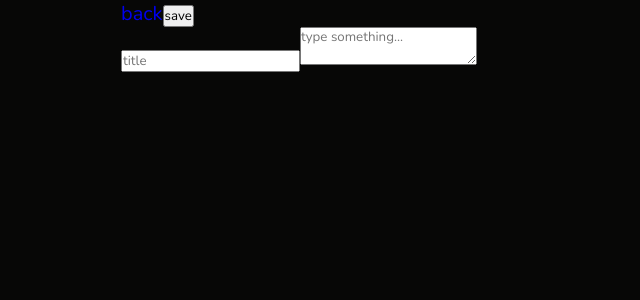
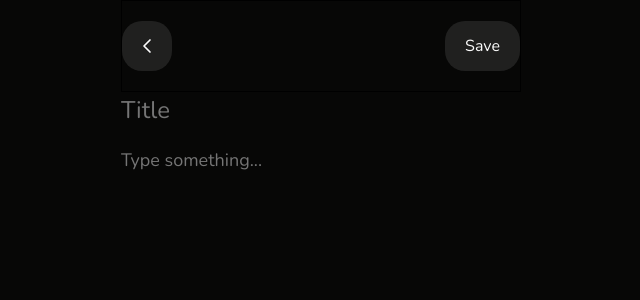
Before and after one commit to aayush1118/notebook, a React (Create React App) app: page /create in a window 1280 px wide. Shown: the top 300 px of the page, without its empty margins (319-959 px from the left). Built offline with nearby package versions, Linux system fonts and the light colour scheme.

Commit message:
styling draft

```diff
--- a/src/components/Create.js
+++ b/src/components/Create.js
@@ -30,23 +30,41 @@ function Create() {
 
 	return (
 		<>
-			<nav>
-				<Link to={'/'}>back</Link>
-				<button onClick={submit}>save</button>
+			<nav class='nav'>
+				<Link to={'/'} className='btn'>
+					<svg
+						xmlns='http://www.w3.org/2000/svg'
+						width='24'
+						height='24'
+						viewBox='0 0 24 24'
+						fill='none'
+						stroke='currentColor'
+						strokeWidth='1.7'
+						strokeLinecap='round'
+						strokeLinejoin='round'
+					>
+						<polyline points='15 18 9 12 15 6'></polyline>
+					</svg>
+				</Link>
+				<button onClick={submit} className='btn'>
+					Save
+				</button>
 			</nav>
 			<section>
 				<input
 					type='text'
-					placeholder='title'
+					placeholder='Title'
 					value={note.title}
 					onChange={(e) =>
 						setNote({ ...note, title: e.target.value })
 					}
+					className='form-title'
 				/>
 				<textarea
-					placeholder='type something...'
+					placeholder='Type something...'
 					value={note.note}
 					onChange={(e) => setNote({ ...note, note: e.target.value })}
+					className='form-note'
 				></textarea>
 			</section>
 		</>
--- a/src/components/Edit.js
+++ b/src/components/Edit.js
@@ -34,25 +34,43 @@ function Edit() {
 
 	return (
 		<>
-			<nav>
-				<Link to={'/'}>back</Link>
-				<button onClick={submit}>save</button>
+			<nav class='nav'>
+				<Link to={'/'} className='btn'>
+					<svg
+						xmlns='http://www.w3.org/2000/svg'
+						width='24'
+						height='24'
+						viewBox='0 0 24 24'
+						fill='none'
+						stroke='currentColor'
+						strokeWidth='1.7'
+						strokeLinecap='round'
+						strokeLinejoin='round'
+					>
+						<polyline points='15 18 9 12 15 6'></polyline>
+					</svg>
+				</Link>
+				<button onClick={submit} className='btn'>
+					Save
+				</button>
 			</nav>
 			<section>
 				<input
 					type='text'
-					placeholder='title'
+					placeholder='Title'
 					value={newNote.title}
 					onChange={(e) =>
 						setNewNote({ ...newNote, title: e.target.value })
 					}
+					className='form-title'
 				/>
 				<textarea
-					placeholder='type something...'
+					placeholder='Type something...'
 					value={newNote.note}
 					onChange={(e) =>
 						setNewNote({ ...newNote, note: e.target.value })
 					}
+					className='form-note'
 				></textarea>
 			</section>
 		</>
--- a/src/index.css
+++ b/src/index.css
@@ -24,6 +24,14 @@ html {
 	padding: 0;
 	margin: 0;
 	text-decoration: none;
+}
+
+button {
+	outline: none;
+	border: none;
+	cursor: pointer;
+	padding: 0 1rem;
+	font-size: 0.8rem;
 }
 
 body {
@@ -123,9 +131,33 @@ body {
 	color: var(--secondary);
 }
 
+.form-title {
+	width: 100%;
+	background: transparent;
+	color: var(--light);
+	font-size: 1.2rem;
+	margin-bottom: 1rem;
+	line-height: 1.8rem;
+	font-weight: 400;
+	outline: none;
+	border: none;
+}
+.form-note {
+	width: 100%;
+	height: 80vh;
+	font-size: 0.9rem;
+	background: transparent;
+	color: var(--light);
+	margin-bottom: 1rem;
+	font-weight: 400;
+	outline: none;
+	border: none;
+	resize: none;
+}
+
 /* scroll bar styles */
 ::-webkit-scrollbar {
-	width: 8px;
+	width: 10px;
 }
 ::-webkit-scrollbar-track {
 	background: #00000000;
@@ -134,7 +166,7 @@ body {
 	background-color: rgba(255, 255, 255, 0.137);
 }
 ::-webkit-scrollbar-thumb:hover {
-	background: rgb(83, 83, 83);
+	background: rgba(255, 255, 255, 0.349);
 }
 
 /* media queries */
```
